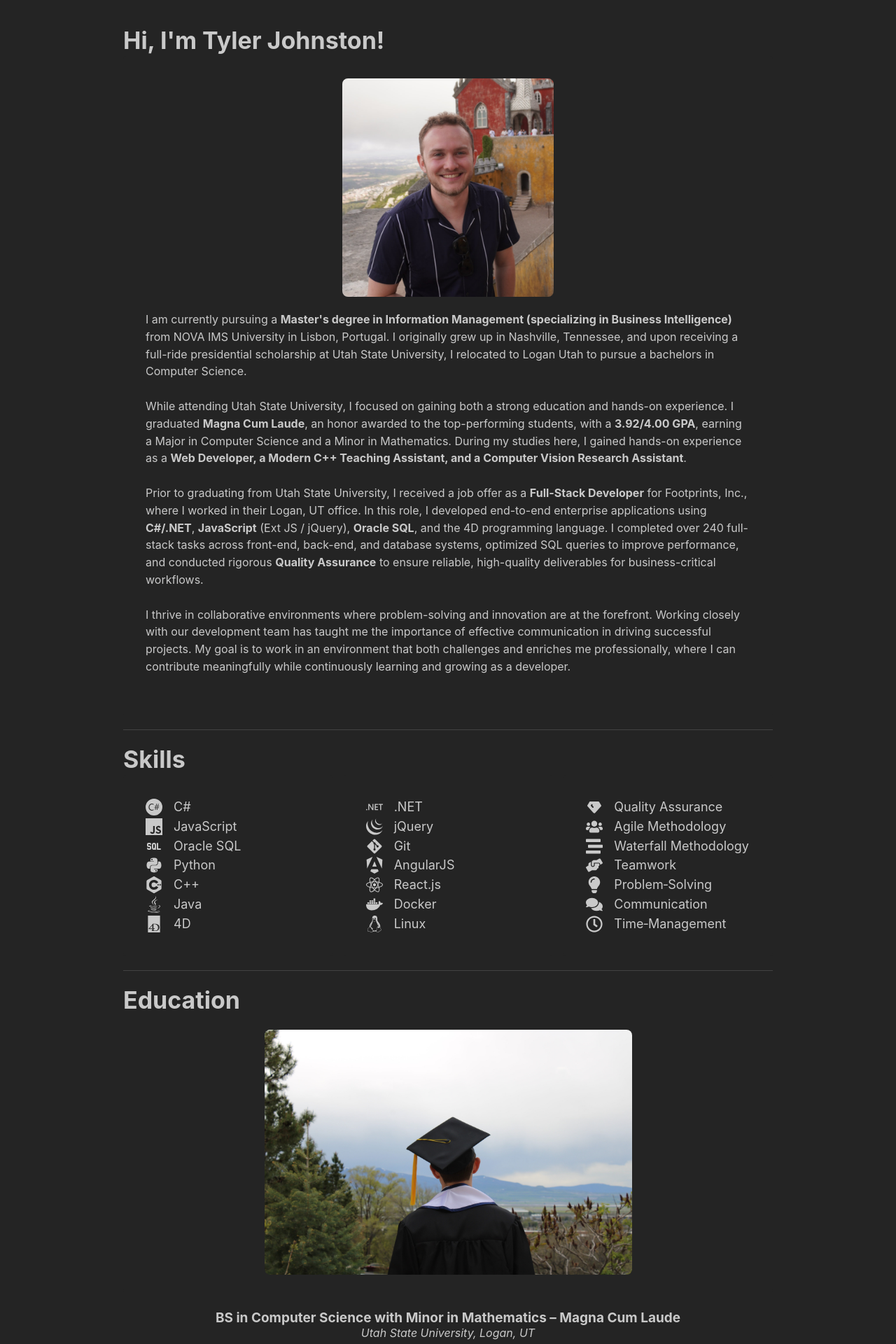
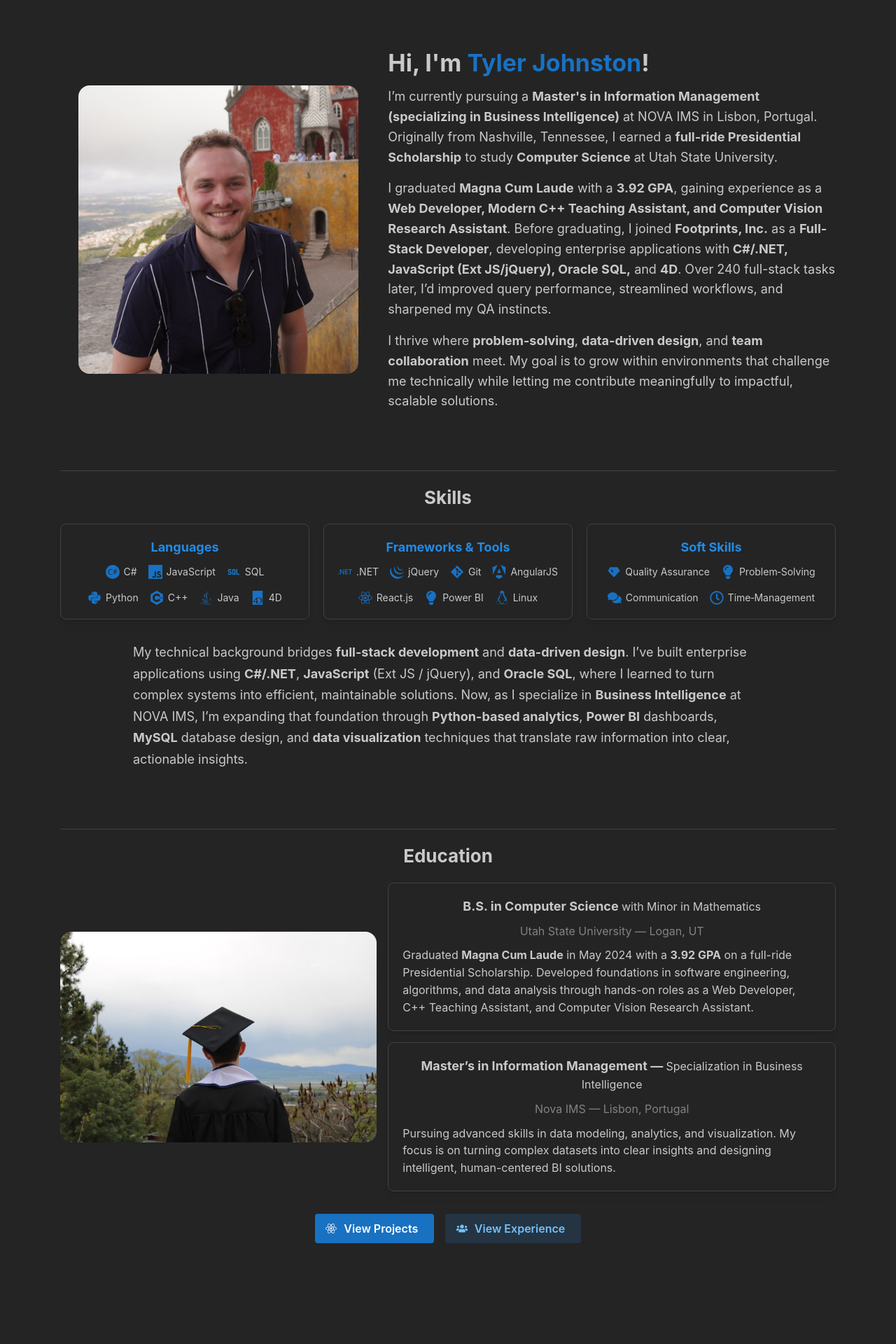
Before and after one commit to Tyler-Johnston/tyler-johnston.github.io, a React (Vite) app: page / in a window 1280 px wide. Shown: the part 140-2060 px from the top of the page at 70% size. Built offline with nearby package versions, Linux system fonts and the light colour scheme.

Commit message:
tweaked about me page a LOT

```diff
--- a/src/About.tsx
+++ b/src/About.tsx
@@ -1,18 +1,47 @@
-import { Text, Paper, Container, Title, Group, Grid, Image, Button, Divider } from '@mantine/core';
+import {
+  Text,
+  Paper,
+  Container,
+  Title,
+  Group,
+  Grid,
+  Image,
+  Button,
+  Divider,
+  Space,
+  Stack,
+} from '@mantine/core';
 import { IconType } from 'react-icons';
-import { FaPython, FaJava, FaReact, FaDocker, FaGitAlt, FaLinux, FaUsers, FaStream, FaLightbulb, FaComments, FaRegClock, FaHandsHelping} from 'react-icons/fa';
-import { SiCplusplus, SiCsharp, SiAngular, SiDotnet, Si4D, SiJquery, SiJavascript} from 'react-icons/si';
-import { TbSql, TbDiamondFilled } from "react-icons/tb";
+import {
+  FaPython,
+  FaJava,
+  FaReact,
+  FaGitAlt,
+  FaLinux,
+  FaUsers,
+  FaLightbulb,
+  FaComments,
+  FaRegClock,
+} from 'react-icons/fa';
+import {
+  SiCplusplus,
+  SiCsharp,
+  SiAngular,
+  SiDotnet,
+  Si4D,
+  SiJquery,
+  SiJavascript,
+} from 'react-icons/si';
+import { TbSql, TbDiamondFilled } from 'react-icons/tb';
 import { Link } from 'react-router-dom';
-import "../styles.css"
-import headshot from "../images/headshot_portugal.jpg";
-import grad from "../images/grad.jpeg";
-
+import headshot from '../images/headshot_portugal.jpg';
+import grad from '../images/grad.jpeg';
+import '../styles.css';
 
 const languages = [
   { name: 'C#', Icon: SiCsharp },
   { name: 'JavaScript', Icon: SiJavascript },
-    { name: 'Oracle SQL', Icon: TbSql },
+  { name: 'SQL', Icon: TbSql },
   { name: 'Python', Icon: FaPython },
   { name: 'C++', Icon: SiCplusplus },
   { name: 'Java', Icon: FaJava },
@@ -25,110 +54,183 @@ const software = [
   { name: 'Git', Icon: FaGitAlt },
   { name: 'AngularJS', Icon: SiAngular },
   { name: 'React.js', Icon: FaReact },
-    { name: 'Docker', Icon: FaDocker },
+  { name: 'Power BI', Icon: FaLightbulb },
   { name: 'Linux', Icon: FaLinux },
 
 ];
 
-const softSkills =[
+const softSkills = [
   { name: 'Quality Assurance', Icon: TbDiamondFilled },
-    { name: 'Agile Methodology', Icon: FaUsers },
-    { name: 'Waterfall Methodology', Icon: FaStream },
-    { name: 'Teamwork', Icon: FaHandsHelping },
   { name: 'Problem‐Solving', Icon: FaLightbulb },
   { name: 'Communication', Icon: FaComments },
   { name: 'Time‐Management', Icon: FaRegClock },
 ];
 
-interface Skills {
+interface Skill {
   name: string;
   Icon: IconType;
 }
 
 interface SkillsProps {
-    skills: Skills[]
+  title: string;
+  skills: Skill[];
 }
 
-function RenderSkillsSection({ skills }: SkillsProps) {
+function RenderSkillsSection({ title, skills }: SkillsProps) {
   return (
-      <Paper p="xl">
+    <Paper withBorder radius="md" p={{ base: 'md', sm: 'lg' }} shadow="sm">
+      <Title order={4} ta="center" mb="sm" c="blue.6">
+        {title}
+      </Title>
+
+      <Group justify="center" gap="md" wrap="wrap">
         {skills.map(({ name, Icon }) => (
-          <Group key={name}>
-            {Icon ? <Icon className="skillIcon" size={24}/> : <></>}
-            <Text className="skillText">{name}</Text>
+          <Group key={name} gap={6} style={{ width: 'fit-content' }}>
+            {Icon && <Icon size={20} color="#1971c2" />}
+            <Text size="sm">{name}</Text>
           </Group>
         ))}
+      </Group>
     </Paper>
   );
 }
 
+
 const About = () => {
-
   return (
     <>
-        <Container>
-          <Title>Hi, I'm Tyler Johnston!</Title>
-          <Paper p="xl">
-          <Image radius="md" src={headshot} className='smallImage'/>
-          <Text>I am currently pursuing a <b>Master's degree in Information Management (specializing in Business Intelligence)</b> from NOVA IMS University in Lisbon, Portugal. I originally grew up in Nashville, Tennessee, and upon receiving a full-ride presidential scholarship at Utah State University, I relocated to Logan Utah to pursue a bachelors in Computer Science.</Text>
-          <br/>
-          <Text>While attending Utah State University, I focused on gaining both a strong education and hands-on experience. I graduated <b>Magna Cum Laude</b>, an honor awarded to the top-performing students, with a <b>3.92/4.00 GPA</b>, earning a Major in Computer Science and a Minor in Mathematics. During my studies here, I gained hands-on experience as a <b>Web Developer, a Modern C++ Teaching Assistant, and a Computer Vision Research Assistant</b>.</Text>
-          <br/>
-          <Text>Prior to graduating from Utah State University, I received a job offer as a <b>Full-Stack Developer</b> for Footprints, Inc., where I worked in their Logan, UT office. In this role, I developed end-to-end enterprise applications using <b>C#/.NET</b>, <b>JavaScript</b> (Ext JS / jQuery), <b>Oracle SQL</b>, and the 4D programming language. I completed over 240 full-stack tasks across front-end, back-end, and database systems, optimized SQL queries to improve performance, and conducted rigorous <b>Quality Assurance</b> to ensure reliable, high-quality deliverables for business-critical workflows.</Text>
-          <br/>
-          <Text>I thrive in collaborative environments where problem-solving and innovation are at the forefront. Working closely with our development team has taught me the importance of effective communication in driving successful projects. My goal is to work in an environment that both challenges and enriches me professionally, where I can contribute meaningfully while continuously learning and growing as a developer.</Text>
-          <br />
-          </Paper>
-        <Divider my="lg" />
+      {/* ======================== INTRO SECTION ======================== */}
+      <Container size="lg" py="xl">
+        <Grid align="center">
+          <Grid.Col span={{ base: 12, md: 5 }}>
+            <Image
+              radius="lg"
+              src={headshot}
+              alt="Portrait of Tyler Johnston"
+              className="smallImage"
+            />
+          </Grid.Col>
+
+          <Grid.Col span={{ base: 12, md: 7 }}>
+            <Title order={1} mb="sm">
+              Hi, I'm <span style={{ color: '#1971c2' }}>Tyler Johnston</span>!
+            </Title>
+
+
+            <Text size="lg">
+              I’m currently pursuing a <b>Master's in Information Management (specializing in Business Intelligence)</b> at NOVA IMS in Lisbon, Portugal. Originally from Nashville, Tennessee, I earned a <b>full-ride Presidential Scholarship</b> to study <b>Computer Science</b> at Utah State University.
+            </Text>
+
+            <Space h="md" />
+
+            <Text size="lg">
+              I graduated <b>Magna Cum Laude</b> with a <b>3.92 GPA</b>, gaining experience as a <b>Web Developer, Modern C++ Teaching Assistant, and Computer Vision Research Assistant</b>.
+              Before graduating, I joined <b>Footprints, Inc.</b> as a <b>Full-Stack Developer</b>, developing enterprise applications with
+              <b> C#/.NET, JavaScript (Ext JS/jQuery), Oracle SQL,</b> and <b>4D</b>. Over 240 full-stack tasks later, I’d improved query performance, streamlined workflows, and sharpened my QA instincts.
+            </Text>
+
+            <Space h="md" />
+
+            <Text size="lg">
+              I thrive where <b>problem-solving</b>, <b>data-driven design</b>, and <b>team collaboration</b> meet. My goal is to grow within environments that challenge me technically while letting me contribute meaningfully to impactful, scalable solutions.
+            </Text>
+          </Grid.Col>
+        </Grid>
       </Container>
 
-        <Container>
-            <Title>Skills</Title>
-            <Grid>
-                <Grid.Col span={4}>
-                    <RenderSkillsSection skills={languages} />
+      {/* ======================== SKILLS SECTION ======================== */}
+      <Container size="lg" py="xl">
+        <Divider my="lg" />
+        <Title order={2} mb="lg" ta="center">
+          Skills
+        </Title>
+
+        <Grid gutter="lg">
+          <Grid.Col span={{ base: 12, sm: 6, md: 4 }}>
+            <RenderSkillsSection title="Languages" skills={languages} />
           </Grid.Col>
-                <Grid.Col span={4}>
-                    <RenderSkillsSection skills={software} />
+          <Grid.Col span={{ base: 12, sm: 6, md: 4 }}>
+            <RenderSkillsSection title="Frameworks & Tools" skills={software} />
           </Grid.Col>
-                <Grid.Col span={4}>
-                    <RenderSkillsSection skills={softSkills} />
+          <Grid.Col span={{ base: 12, sm: 6, md: 4 }}>
+            <RenderSkillsSection title="Soft Skills" skills={softSkills} />
           </Grid.Col>
         </Grid>
-        <Divider my="lg" />
+
+        <Space h="xl" />
+
+        <Text size="lg" ta="left" maw={900} mx="auto" lh={1.7}>
+          My technical background bridges <b>full-stack development</b> and <b>data-driven design</b>. I’ve built enterprise applications using <b>C#/.NET</b>, <b>JavaScript</b> (Ext JS / jQuery),
+          and <b>Oracle SQL</b>, where I learned to turn complex systems into efficient, maintainable solutions. Now, as I specialize in <b>Business Intelligence</b> at NOVA IMS, I’m expanding that foundation through <b>Python-based analytics</b>, <b>Power BI</b> dashboards, <b>MySQL</b> database design, and <b>data visualization</b> techniques that translate raw information into clear, actionable insights.
+        </Text>
+
       </Container>
 
-        <Container>
-          <Title>Education</Title>
-          <Image radius="md" src={grad} className='mediumImage'/>
-          <Paper p="xl">
-            <Text size="19px" fw={700} style={{ textAlign: 'center' }}>
-              BS in Computer Science with Minor in Mathematics – Magna Cum Laude
+      {/* ======================== EDUCATION SECTION ======================== */}
+      <Container size="lg" py="xl">
+        <Divider my="lg" />
+        <Title order={2} ta="center" mb="lg">
+          Education
+        </Title>
+
+        <Grid align="center">
+          <Grid.Col span={{ base: 12, md: 5 }}>
+            <Image
+              radius="lg"
+              src={grad}
+              alt="Graduation photo"
+              className="mediumImage"
+            />
+          </Grid.Col>
+
+          <Grid.Col span={{ base: 12, md: 7 }}>
+            <Stack gap="md">
+              <Paper withBorder p="lg" radius="md" shadow="sm">
+                <Title order={4} ta="center" mb="xs">
+                  B.S. in Computer Science <Text span fw={400}>with Minor in Mathematics</Text>
+                </Title>
+                <Text ta="center" c="dimmed">
+                  Utah State University — Logan, UT
                 </Text>
-            <Text style={{ textAlign: 'center' }}>
-              <i>Utah State University, Logan, UT</i>
-            </Text>
-            <br/>
+                <Space h="xs" />
                 <Text>
-              I entered Utah State University on a full-ride Presidential Scholarship and graduated <b>Magna Cum Laude</b> with a 3.92/4.00 GPA May of 2024. During my studies, I built strong technical foundations in software development, algorithms, and data analysis, complemented by hands-on experience as a Web Developer, Modern C++ Teaching Assistant, and Computer Vision Research Assistant.
-            </Text>
-            <br/>
-            <Text size="19px" fw={700} style={{ textAlign: 'center' }}>
-              Master’s in Information Management – Specialization in Business Intelligence
-            </Text>
-            <Text style={{ textAlign: 'center' }}>
-              <i>Nova IMS, Lisbon, Portugal</i>
-            </Text>
-            <br/>
-            <Text>
-              I am currently pursuing a Master’s in Information Management at Nova IMS in Lisbon, specializing in Business Intelligence. My focus is on transforming complex data into actionable insights, developing dashboards and analytics solutions, and applying data-driven strategies to real-world business challenges.
+                  Graduated <b>Magna Cum Laude</b> in May 2024 with a <b>3.92 GPA</b> on a full-ride Presidential Scholarship. Developed foundations in software engineering, algorithms, and data analysis through hands-on roles as a Web Developer, C++ Teaching Assistant, and Computer Vision Research Assistant.
                 </Text>
               </Paper>
-          <Group justify="center" mt="md">
-              <Button component={Link} to="/portfolio" size="md">
+
+              <Paper withBorder p="lg" radius="md" shadow="sm">
+                <Title order={4} ta="center" mb="xs">
+                  Master’s in Information Management — <Text span fw={400}>Specialization in Business Intelligence</Text>
+                </Title>
+                <Text ta="center" c="dimmed">
+                  Nova IMS — Lisbon, Portugal
+                </Text>
+                <Space h="xs" />
+                <Text>
+                  Pursuing advanced skills in data modeling, analytics, and visualization. My focus is on turning complex datasets into clear insights and designing intelligent, human-centered BI solutions.
+                </Text>
+              </Paper>
+            </Stack>
+          </Grid.Col>
+        </Grid>
+
+        <Group justify="center" mt="xl">
+          <Button
+            component={Link}
+            to="/portfolio"
+            size="md"
+            leftSection={<FaReact />}
+            variant="filled"
+          >
             View Projects
           </Button>
-              <Button component={Link} to="/experience" size="md" variant="outline">
+          <Button
+            component={Link}
+            to="/experience"
+            size="md"
+            leftSection={<FaUsers />}
+            variant="light"
+          >
             View Experience
           </Button>
         </Group>
--- a/src/Experience.tsx
+++ b/src/Experience.tsx
@@ -141,7 +141,7 @@ const Experience = () => {
         <Button component={Link} to="/" size="md">
           View About Me
         </Button>
-        <Button component={Link} to="/portfolio" size="md" variant="outline">
+        <Button component={Link} to="/portfolio" size="md">
           View Projects
         </Button>
       </Group>
--- a/src/Portfolio.tsx
+++ b/src/Portfolio.tsx
@@ -163,7 +163,7 @@ const Portfolio = () => {
         <Button component={Link} to="/" size="md">
           View About Me
         </Button>
-        <Button component={Link} to="/experience" size="md" variant="outline">
+        <Button component={Link} to="/experience" size="md">
           View Experience
         </Button>
       </Group>
--- a/styles.css
+++ b/styles.css
@@ -1,22 +1,17 @@
 .smallImage {
-  display: block;
-  margin-left: auto;
-  margin-right: auto;
-  width: 35%;
+  width: 100%;
   max-width: 400px;
   height: auto;
-  margin-bottom: 20px;
+  display: block;
+  margin: 0 auto;
 }
 
 .mediumImage {
+  width: 100%;
+  max-width: 500px;
+  height: auto;
   display: block;
-  margin-left: auto;
-  margin-right: auto;
-  width: 60%;
-  max-width: 525px;
-  height: auto;
-  margin-top: 20px;
-  margin-bottom: 20px;
+  margin: 0 auto;
 }
 
 .textHeading {
```
Lines whose indentation alone changed are shown as unchanged.
